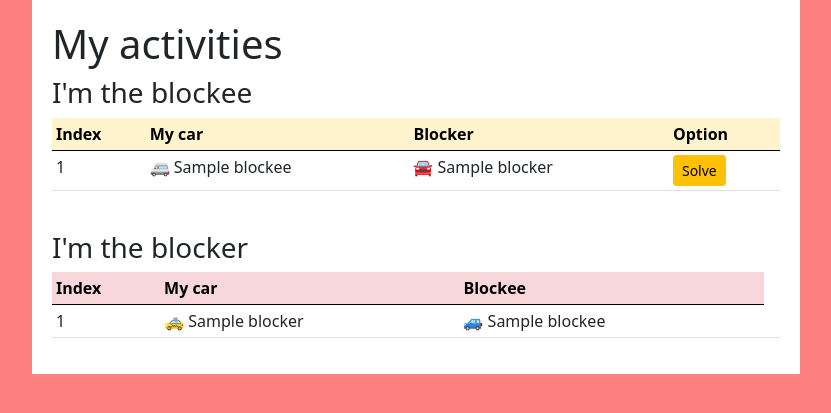
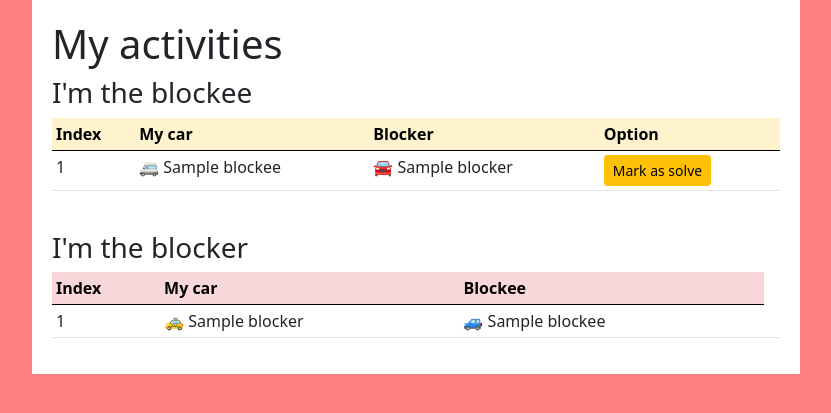
Before and after one commit to CristianaCostache/Unblockme, a Symfony app: template templates/activity/index.html.twig in a window 1280 px wide. Shown: the part 60-473 px from the top of the page, without its empty margins (224-1055 px from the left). Run offline with Twig, Linux system fonts and the light colour scheme; the template is opened without the code that fills it: most values are stand-ins (such as "Sample title", 1, 10 or a date in 2020); some libraries are stand-ins or nearby versions.

Commit message:
clean-up

```diff
--- a/src/Controller/ActivityController.php
+++ b/src/Controller/ActivityController.php
@@ -10,7 +10,6 @@ use App\Repository\LicensePlateRepository;
 use App\Service\ActivityService;
 use App\Service\LicensePlateService;
 use App\Service\MailerService;
-use phpDocumentor\Reflection\Types\This;
 use Symfony\Bundle\FrameworkBundle\Controller\AbstractController;
 use Symfony\Component\HttpFoundation\Request;
 use Symfony\Component\HttpFoundation\Response;
@@ -124,7 +123,6 @@ class ActivityController extends AbstractController
 
         if ($form->isSubmitted() && $form->isValid()) {
 
-            //$activity->setBlocker((new UnicodeString($activity->getBlocker()))->camel()->upper());
             $activity->setBlocker($licensePlateService->normalizeLicensePlate($activity->getBlocker()));
 
             $blockerEntry = $licensePlateRepository->findOneBy(['license_plate'=>$activity->getBlocker()]);
@@ -150,8 +148,6 @@ class ActivityController extends AbstractController
                     $blockeeEntry = $licensePlateRepository->findOneBy(['license_plate' => $activity->getBlockee()]);
                     $mailer->sendReportEmail($blockeeEntry->getUser(), $blockeeEntry->getLicensePlate(), $blockerEntry->getUser(), $blockerEntry->getLicensePlate(), 'blocker');
                     $activity->setStatus(1);
-                    //$mailer->sendBlockerEmail($blockeeEntry->getUser(), $blockeeEntry->getLicensePlate(),
-                    //                          $blockerEntry->getUser(), $blockerEntry->getLicensePlate());
                 }
                 else{
                     $this->addFlash(
--- a/src/Entity/Activity.php
+++ b/src/Entity/Activity.php
@@ -73,8 +73,4 @@ class Activity
         return $this;
     }
 
-//    public function __toString(): string
-//    {
-//        return $this->blockee . $this->blocker;
-//    }
 }
--- a/src/Form/BlockeeType.php
+++ b/src/Form/BlockeeType.php
@@ -7,7 +7,6 @@ use App\Entity\LicensePlate;
 use App\Repository\LicensePlateRepository;
 use App\Service\LicensePlateService;
 use Doctrine\ORM\EntityManagerInterface;
-use Doctrine\ORM\EntityRepository;
 use Symfony\Bridge\Doctrine\Form\Type\EntityType;
 use Symfony\Component\Form\AbstractType;
 use Symfony\Component\Form\Extension\Core\Type\TextType;
--- a/src/Form/BlockerType.php
+++ b/src/Form/BlockerType.php
@@ -7,7 +7,6 @@ use App\Entity\LicensePlate;
 use App\Repository\LicensePlateRepository;
 use App\Service\LicensePlateService;
 use Doctrine\ORM\EntityManagerInterface;
-use Doctrine\ORM\EntityRepository;
 use Symfony\Bridge\Doctrine\Form\Type\EntityType;
 use Symfony\Component\Form\AbstractType;
 use Symfony\Component\Form\Extension\Core\Type\TextType;
--- a/src/Service/ActivityService.php
+++ b/src/Service/ActivityService.php
@@ -7,7 +7,6 @@ use App\Entity\Activity;
 use App\Entity\User;
 use App\Repository\ActivityRepository;
 use Doctrine\ORM\EntityManagerInterface;
-use mysql_xdevapi\Result;
 
 class ActivityService
 {
--- a/templates/activity/_delete_form.html.twig
+++ b/templates/activity/_delete_form.html.twig
@@ -1,4 +1,4 @@
-<form method="post" action="{{ path('activity_delete', {'blocker': activity.blocker}) }}" onsubmit="return confirm('Are you sure you want to delete this item?');">
+<form method="post" action="{{ path('activity_delete', {'blocker': activity.blocker}) }}" onsubmit="return confirm('Are you sure you want to mark as solve this?');">
     <input type="hidden" name="_token" value="{{ csrf_token('delete' ~ activity.blocker) }}">
-    <button class="btn btn-warning btn-sm">Solve</button>
+    <button class="btn btn-warning btn-sm">Mark as solve</button>
 </form>
--- a/templates/base.html.twig
+++ b/templates/base.html.twig
@@ -18,19 +18,6 @@
     {% endblock %}
 </head>
 <body style="background-color: #fe8080">
-
-<nav>
-{% for label, messages in app.flashes %}
-    {% for message in messages%}
-        <div class="alert alert-{{ label }} alert-dismissible" role="alert">
-            <button type="button" class="close btn-close" data-dismiss="alert" aria-label="Close"></button>
-            <b>
-                {{ message }}
-            </b>
-        </div>
-    {%  endfor %}
-{% endfor %}
-</nav>
 
 <nav class="navbar sticky-top navbar-dark bg-success navbar-expand-md bg-faded justify-content-center" style="padding: 10px;">
     <a href="/" class="navbar-brand d-flex w-10 mr-auto">🚘 UnblockMe</a>
@@ -55,6 +42,18 @@
     </div>
 </nav>
 
+<nav>
+    {% for label, messages in app.flashes %}
+        {% for message in messages%}
+            <div class="alert alert-{{ label }} alert-dismissible" role="alert">
+                <button type="button" class="close btn-close" data-dismiss="alert" aria-label="Close"></button>
+                <b>
+                    {{ message }}
+                </b>
+            </div>
+        {%  endfor %}
+    {% endfor %}
+</nav>
 
 <div style="margin-left: 20%; margin-right: 20%; align-content: center; padding: 20px; background-color: #FFFFFF">
 {% block body %}{% endblock %}
--- a/templates/license_plate/edit.html.twig
+++ b/templates/license_plate/edit.html.twig
@@ -8,5 +8,5 @@
     {{ include('license_plate/_form.html.twig', {'button_label': 'Update'}) }}
     {{ include('license_plate/_delete_form.html.twig', {'button_label': 'Delete'}) }}
     <br>
-    <button onclick="location.href='/license/plate'" type="button" class="btn btn-secondary">Back to my cars</button>
+    <a href ='{{ path('license_plate_index') }}' class="btn btn-secondary">Back to my cars</a>
 {% endblock %}
```
Also changed, not shown: src/Controller/LicensePlateController.php (+0 -7 lines), src/Controller/UserController.php (+0 -10 lines).
